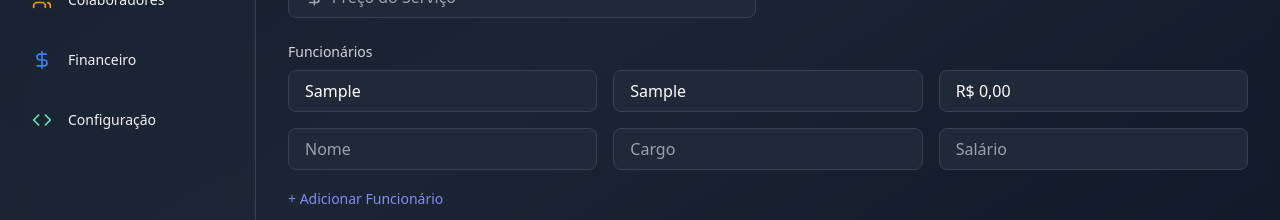
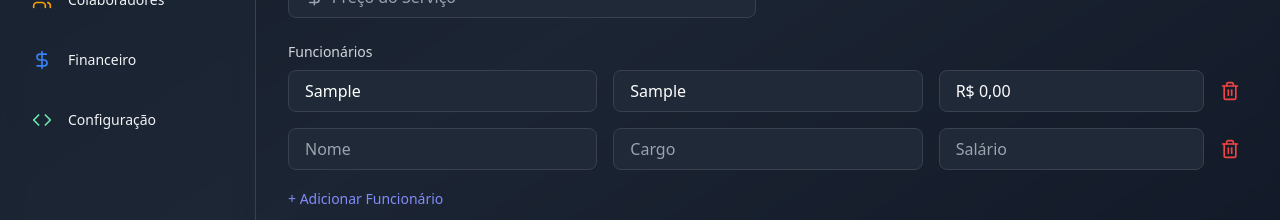
Before and after one commit to thepatroa/patroa, a React (Vite) app in the folder frontend/: page /informacoes in a window 1280 px wide. Both pictures are taken after typing "Sample", "Sample", "Sample" into the empty fields and a click on the button "+ Adicionar Funcionário". Shown: the part 414-634 px from the top of the page. Built offline with nearby package versions, Linux system fonts and the light colour scheme.

Commit message:
fix: 🦁 improve deleting employee select

```diff
--- a/frontend/src/pages/InformationOverview.jsx
+++ b/frontend/src/pages/InformationOverview.jsx
@@ -1,5 +1,6 @@
 import { useState } from "react";
-import { DollarSign, Users, UserCheck, UserPlus, Briefcase, FileText } from "lucide-react";
+import { DollarSign, Users, UserCheck, UserPlus, Briefcase, FileText, Trash2 } from "lucide-react";
+import { motion, AnimatePresence } from "framer-motion";
 
 const currencyFormatter = new Intl.NumberFormat("pt-BR", {
 	style: "currency",
@@ -15,9 +16,7 @@ const BusinessOverviewForm = () => {
 		lastMonthLeads: "",
 		totalEmployees: "",
 		companyType: "MEI",
-		employees: [
-			{ name: "", salary: "", role: "" },
-		],
+		employees: [{ name: "", salary: "", role: "" }],
 		servicePrice: "",
 	});
 
@@ -33,14 +32,18 @@ const BusinessOverviewForm = () => {
 
 	const handleEmployeeChange = (index, field, value) => {
 		const updated = [...form.employees];
-		updated[index][field] = field === "salary"
-			? currencyFormatter.format(Number(value.replace(/\D/g, "")) / 100)
-			: value;
+		updated[index][field] =
+			field === "salary" ? currencyFormatter.format(Number(value.replace(/\D/g, "")) / 100) : value;
 		setForm({ ...form, employees: updated });
 	};
 
 	const addEmployee = () => {
 		setForm({ ...form, employees: [...form.employees, { name: "", salary: "", role: "" }] });
+	};
+
+	const removeEmployee = (indexToRemove) => {
+		const updated = form.employees.filter((_, idx) => idx !== indexToRemove);
+		setForm({ ...form, employees: updated });
 	};
 
 	const handleSubmit = (e) => {
@@ -55,41 +58,11 @@ const BusinessOverviewForm = () => {
 				<h2 className='text-2xl font-semibold mb-6 text-gray-100'>📋 Dados do Negócio</h2>
 
 				<form onSubmit={handleSubmit} className='grid grid-cols-1 sm:grid-cols-2 gap-6 text-gray-100'>
-					<InputField
-						label='Faturamento Mês Passado'
-						name='lastMonthRevenue'
-						icon={DollarSign}
-						value={form.lastMonthRevenue}
-						onChange={handleCurrencyChange}
-					/>
-					<InputField
-						label='Total de Clientes'
-						name='totalClients'
-						icon={Users}
-						value={form.totalClients}
-						onChange={handleChange}
-					/>
-					<InputField
-						label='Clientes Ativos'
-						name='activeClients'
-						icon={UserCheck}
-						value={form.activeClients}
-						onChange={handleChange}
-					/>
-					<InputField
-						label='Leads Mês Passado'
-						name='lastMonthLeads'
-						icon={UserPlus}
-						value={form.lastMonthLeads}
-						onChange={handleChange}
-					/>
-					<InputField
-						label='Número de Funcionários'
-						name='totalEmployees'
-						icon={Briefcase}
-						value={form.totalEmployees}
-						onChange={handleChange}
-					/>
+					<InputField label='Faturamento Mês Passado' name='lastMonthRevenue' icon={DollarSign} value={form.lastMonthRevenue} onChange={handleCurrencyChange} />
+					<InputField label='Total de Clientes' name='totalClients' icon={Users} value={form.totalClients} onChange={handleChange} />
+					<InputField label='Clientes Ativos' name='activeClients' icon={UserCheck} value={form.activeClients} onChange={handleChange} />
+					<InputField label='Leads Mês Passado' name='lastMonthLeads' icon={UserPlus} value={form.lastMonthLeads} onChange={handleChange} />
+					<InputField label='Número de Funcionários' name='totalEmployees' icon={Briefcase} value={form.totalEmployees} onChange={handleChange} />
 
 					{/* SELECT TIPO DE EMPRESA */}
 					<div>
@@ -108,19 +81,21 @@ const BusinessOverviewForm = () => {
 						</div>
 					</div>
 
-					<InputField
-						label='Preço do Serviço'
-						name='servicePrice'
-						icon={DollarSign}
-						value={form.servicePrice}
-						onChange={handleCurrencyChange}
-					/>
+					<InputField label='Preço do Serviço' name='servicePrice' icon={DollarSign} value={form.servicePrice} onChange={handleCurrencyChange} />
 
 					{/* FUNCIONÁRIOS */}
 					<div className='sm:col-span-2'>
 						<label className='block text-sm font-medium text-gray-300 mb-2'>Funcionários</label>
+
+						<AnimatePresence>
 							{form.employees.map((emp, index) => (
-							<div key={index} className='grid grid-cols-1 sm:grid-cols-3 gap-4 mb-4'>
+								<motion.div
+									key={index}
+									initial={{ opacity: 0, y: -10 }}
+									animate={{ opacity: 1, y: 0 }}
+									exit={{ opacity: 0, scale: 0.95, transition: { duration: 0.2 } }}
+									className='grid grid-cols-1 sm:grid-cols-3 gap-4 mb-4 relative'
+								>
 									<input
 										type='text'
 										placeholder='Nome'
@@ -135,15 +110,29 @@ const BusinessOverviewForm = () => {
 										value={emp.role}
 										onChange={(e) => handleEmployeeChange(index, "role", e.target.value)}
 									/>
+									<div className='flex gap-2'>
 										<input
 											type='text'
 											placeholder='Salário'
-									className='bg-gray-800 text-white border border-gray-700 rounded-lg px-4 py-2 placeholder-gray-400'
+											className='flex-1 bg-gray-800 text-white border border-gray-700 rounded-lg px-4 py-2 placeholder-gray-400'
 											value={emp.salary}
 											onChange={(e) => handleEmployeeChange(index, "salary", e.target.value)}
 										/>
+										{form.employees.length > 1 && (
+											<button
+												type='button'
+												onClick={() => removeEmployee(index)}
+												className='text-red-500 hover:text-red-400 px-2'
+												title='Remover colaborador'
+											>
+												<Trash2 size={20} />
+											</button>
+										)}
 									</div>
+								</motion.div>
 							))}
+						</AnimatePresence>
+
 						<button
 							type='button'
 							onClick={addEmployee}
```
Lines whose indentation alone changed are shown as unchanged.
